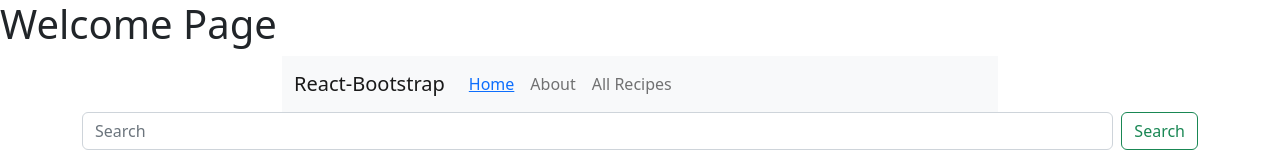
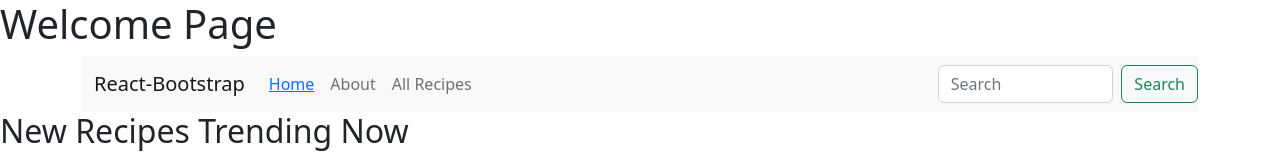
Before and after one commit to TyhraB4/recipe_project, a React (Create React App) app: page / in a window 1280 px wide. Shown: the top 154 px of the page. Built offline with nearby package versions, Linux system fonts and the light colour scheme.

Commit message:
moved search bar to the navbar

```diff
--- a/src/App.css
+++ b/src/App.css
@@ -1,5 +1,5 @@
 .App {
-  text-align: center;
+  text-align: left;
 }
 
 .App-logo {
@@ -52,8 +52,3 @@
   padding: 0 70px;
   margin-top: 100px;
 }
-
-.navbar {
-  margin-left: 200px;
-  margin-right: 200px;
-}
--- a/src/App.js
+++ b/src/App.js
@@ -30,7 +30,6 @@ function App() {
                 </Nav>
               </Navbar.Collapse>
               </Container>
-            </Navbar>
               <Form className="d-flex">
                 <Form.Control
                 type="search"
@@ -40,6 +39,7 @@ function App() {
                 />
                 <Button variant="outline-success">Search</Button>
               </Form>
+            </Navbar>
           </Container>
         </header>
         <h2 className="trending">New Recipes Trending Now</h2>
@@ -76,7 +76,7 @@ function App() {
           <Carousel.Item>
             <img
               className="d-block w-100"
-              src=""
+              src="./public/images/"
               alt="Strawberry Jalapeno Ribs"
             />
             <Carousel.Caption>
```
Lines whose indentation alone changed are shown as unchanged.
